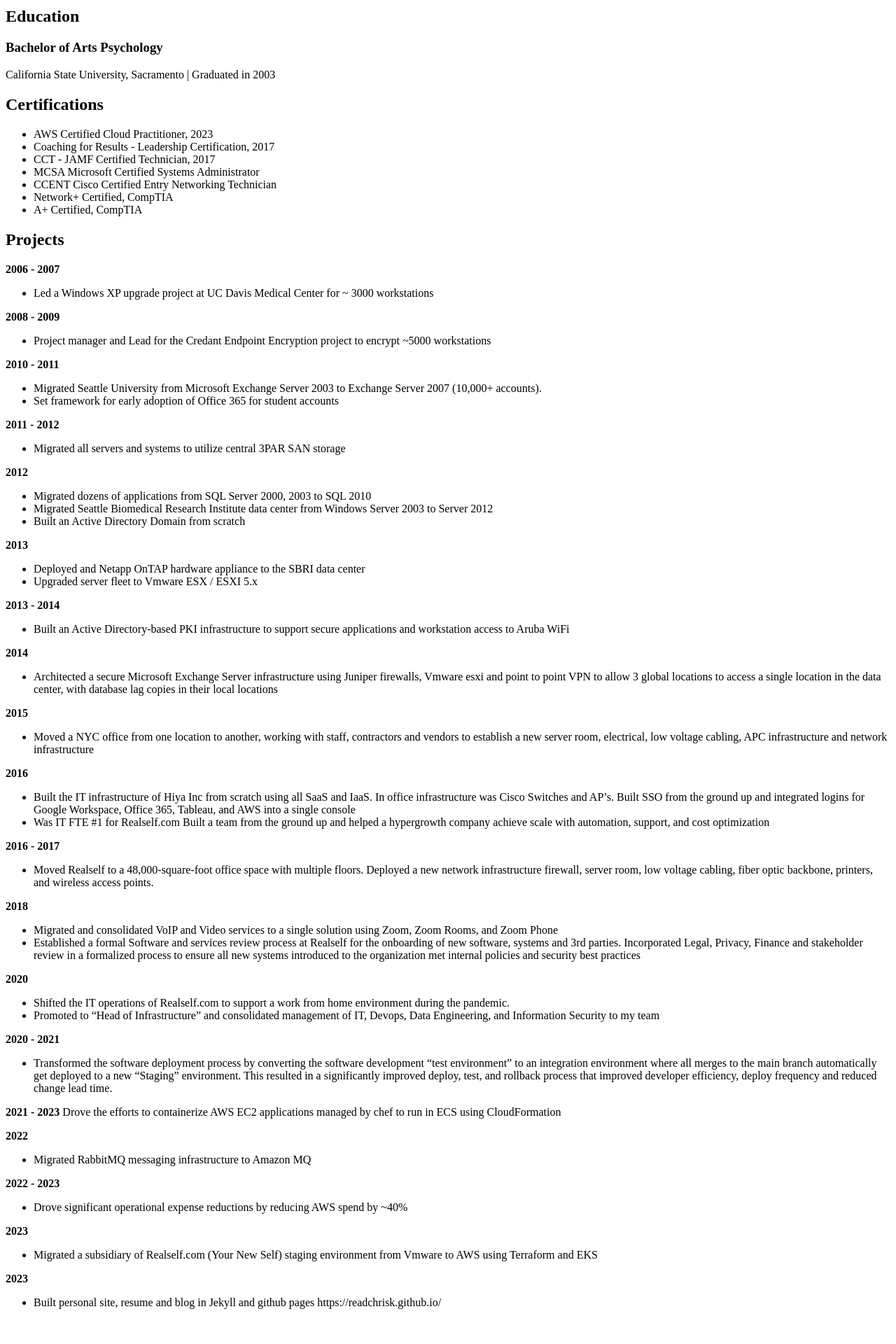
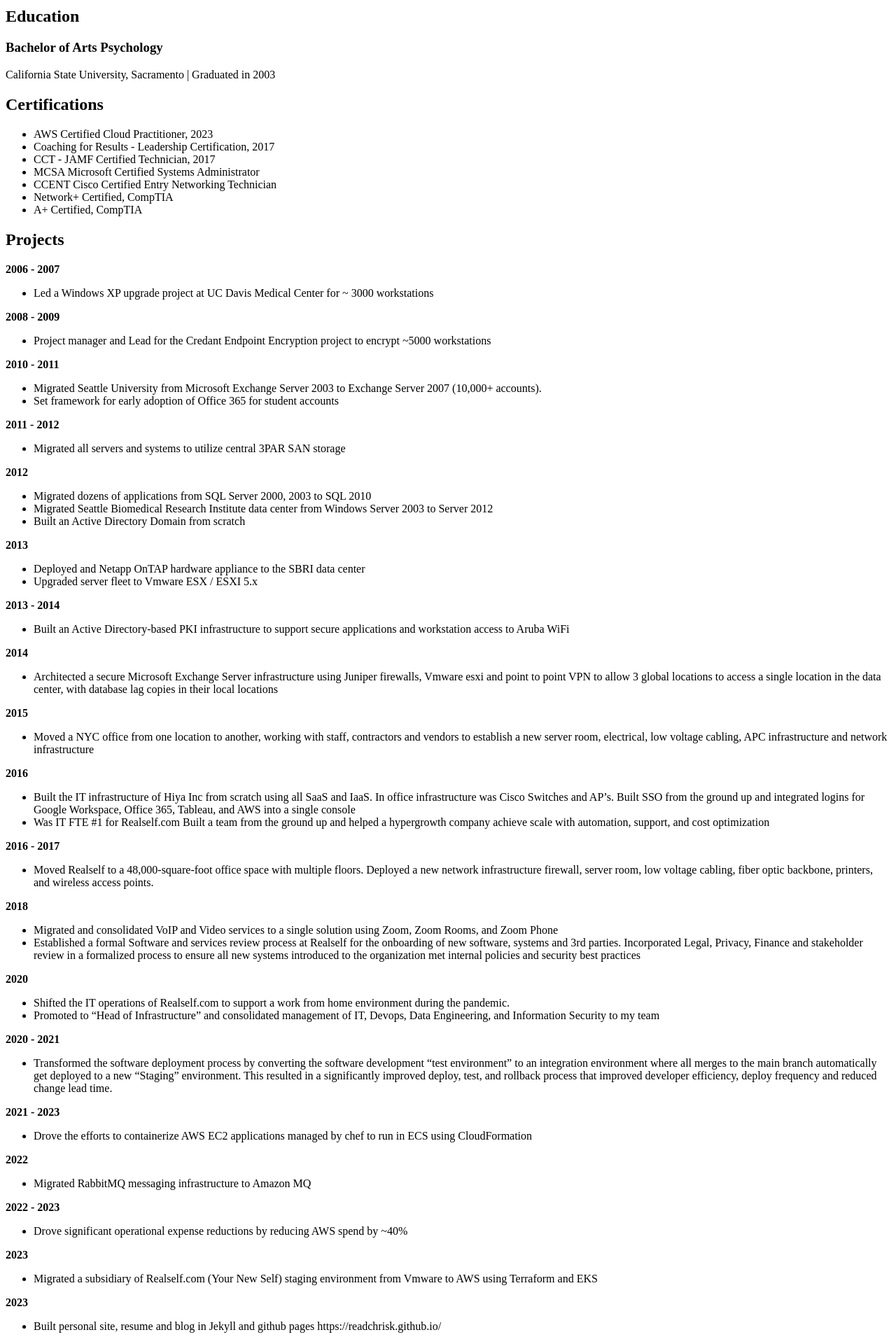
Before and after one commit to readchrisk/readchrisk.github.io, a Jekyll site: the page built from about.md, in a window 1280 px wide. Shown: the part 972-2892 px from the top of the page at 70% size. Built offline with Jekyll 4.4.1, drawn with Linux system fonts in a browser that asks for light colours; before the commit the page ends 2858 px from its top, so only the background shows below that.

```diff
--- a/about.md
+++ b/about.md
@@ -119,7 +119,7 @@ California State University, Sacramento | Graduated in 2003
 integration environment where all merges to the main branch automatically get deployed to a new “Staging” environment. This resulted in a significantly improved deploy, test, and rollback process that improved developer efficiency, deploy frequency and reduced change lead time.
 
 **2021 - 2023**
-Drove the efforts to containerize AWS EC2 applications managed by chef to run in ECS using CloudFormation
+- Drove the efforts to containerize AWS EC2 applications managed by chef to run in ECS using CloudFormation
 
 **2022**
 - Migrated RabbitMQ messaging infrastructure to Amazon MQ
```
